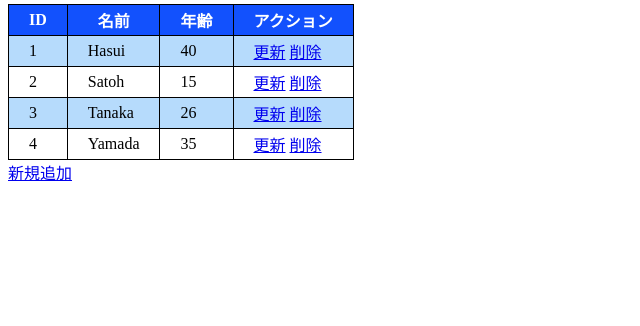
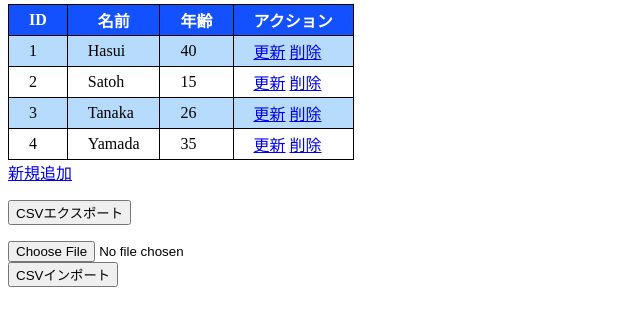
Before and after one commit to ITL-Hassan/ITL-Django, a Django app: page /my_app/index/ in a window 1280 px wide. Shown: the part 137-463 px from the top of the page, without its empty margins (0-640 px from the left). Run offline with Django 5.2, Linux system fonts and the light colour scheme; a user stored in the database is signed in; data comes from the database, SQL or seed files in the repository; data that the repository does not hold is empty.

Commit message:
#2-11 インポート・エクスポート機能追加

```diff
--- a/my_app/templates/my_app/index.html
+++ b/my_app/templates/my_app/index.html
@@ -58,6 +58,18 @@
   </tbody>
 </table>
 <a href="{% url 'my_app:create' %}">新規追加</a>
+
+<p>
+  <a href="{% url 'my_app:export_csv' %}">
+    <button>CSVエクスポート</button>
+  </a>
+</p>
+
+<form action="{% url 'my_app:import_csv' %}" method="post" enctype="multipart/form-data">
+  {% csrf_token %}
+  <input type="file" name="csv_file" accept=".csv" required><br>
+  <button type="submit">CSVインポート</button>
+</form>
 {% endblock %}
 
 {% block footer %}
--- a/my_app/urls.py
+++ b/my_app/urls.py
@@ -5,15 +5,18 @@ from django.contrib.auth import views as auth_views
 app_name = 'my_app'
 
 urlpatterns = [
-    path('index/', views.index, name='index'),
-    path('create/', views.create, name='create'),
-    path('update/<int:num>', views.update, name='update'),
-    path('delete/<int:num>', views.delete, name='delete'),
-    path(
-      'accounts/login/',
-      auth_views.LoginView.as_view(template_name='accounts/login.html'),
-      name='login'
-    ),
-    path('accounts/logout/', auth_views.LogoutView.as_view(), name='logout'),
-    path('accounts/signup/', views.signup, name='signup'),
+  path('index/', views.index, name='index'),
+  path('create/', views.create, name='create'),
+  path('update/<int:num>', views.update, name='update'),
+  path('delete/<int:num>', views.delete, name='delete'),
+  path('export/csv/', views.export_csv, name='export_csv'),
+  path('import/csv/', views.import_csv, name='import_csv'),
+
+  path(
+    'accounts/login/',
+    auth_views.LoginView.as_view(template_name='accounts/login.html'),
+    name='login'
+  ),
+  path('accounts/logout/', auth_views.LogoutView.as_view(), name='logout'),
+  path('accounts/signup/', views.signup, name='signup'),
 ]
--- a/my_app/views.py
+++ b/my_app/views.py
@@ -7,6 +7,9 @@ from django.db.models import Q
 from .utils import getWeatherData
 from django.http import Http404
 from django.contrib import messages
+import csv
+import io
+from django.http import HttpResponse
 
 @login_required
 def index(request):
@@ -111,7 +114,6 @@ def delete(request, num):
   }
   return render(request, 'my_app/delete.html', data)
 
-
 def signup(request):
   if request.method == "POST":
     form = SignUpForm(request.POST)
@@ -122,3 +124,49 @@ def signup(request):
     form = SignUpForm()
 
   return render(request, 'accounts/signup.html', {'form': form})
+
+def export_csv(request):
+  response = HttpResponse(content_type='text/csv')
+  response['Content-Disposition'] = 'attachment; filename="members.csv"'
+
+  writer = csv.writer(response)
+  writer.writerow(['id', 'name', 'age', 'deleted'])
+
+  for member in Member.objects.all():
+      writer.writerow([member.id, member.name, member.age, member.deleted])
+
+  return response
+
+def import_csv(request):
+  if request.method != 'POST':
+    return redirect('my_app:index')
+
+  csv_file = request.FILES.get('csv_file')
+
+  if not csv_file:
+    messages.error(request, 'CSVファイルが選択されていません')
+    return redirect('my_app:index')
+
+  if not csv_file.name.endswith('.csv'):
+    messages.error(request, 'CSVファイルを選択してください')
+    return redirect('my_app:index')
+
+  Member.objects.all().delete()
+
+  data = csv_file.read().decode('utf-8')
+  io_string = io.StringIO(data)
+  reader = csv.reader(io_string)
+  header = next(reader, None)
+
+  for row in reader:
+    try:
+      Member.objects.create(
+        name=row[1],
+        age=int(row[2]),
+        deleted=row[3],
+      )
+    except Exception as e:
+      print(f"インポート失敗: {row}, {e}")
+
+  messages.success(request, 'CSVインポートが完了しました')
+  return redirect('my_app:index')
```
